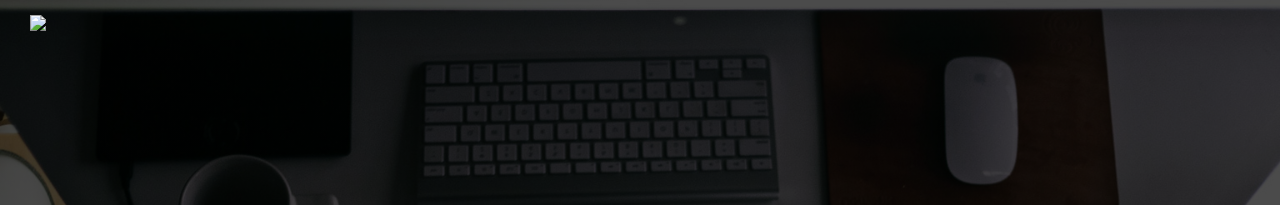
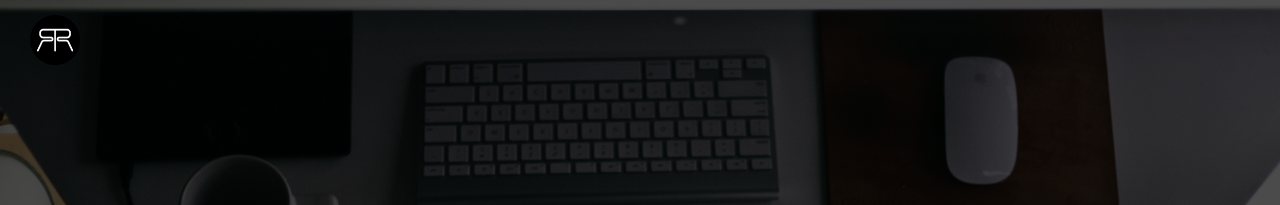
Before and after one commit to rensramos/rensramos, a Jekyll site: the page built from index.html, in a window 1280 px wide. Shown: the top 205 px of the page. Built offline with Jekyll 4.4.1, drawn with Linux system fonts in a browser that asks for light colours; nearby versions of some CDN libraries.

Commit message:
Update brand logo

```diff
--- a/_layouts/default.html
+++ b/_layouts/default.html
@@ -10,7 +10,7 @@
     <title>Rens Ramos</title>
     <link href="https://fonts.googleapis.com/css?family=Lato:400,300,900" rel="stylesheet" type="text/css">
     <link rel="stylesheet" href="https://maxcdn.bootstrapcdn.com/font-awesome/4.6.3/css/font-awesome.min.css">
-    <link rel="shorcut icon" href="/favicon/favicon.ico" type="image/x-icon">
+    <link rel="shorcut icon" href="favicon.ico" type="image/x-icon">
     <link rel="stylesheet" href="/css/home.css">
 </head>
 <body>
```
Also changed, not shown: image/brand-logo2.png (added).
